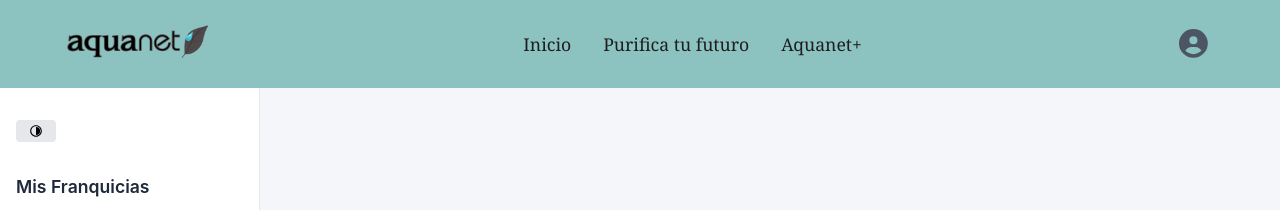
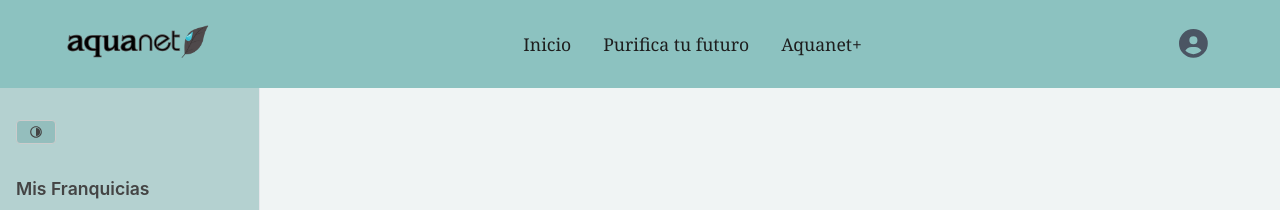
Before and after one commit to santipop1/AquanetFront, a Next.js app: page /dashboard-admin in a window 1280 px wide. Shown: the top 210 px of the page. Built offline with nearby package versions, Linux system fonts and the light colour scheme; no server answers.

Commit message:
otroscambios

```diff
--- a/src/app/comparar-franquicias/page.tsx
+++ b/src/app/comparar-franquicias/page.tsx
@@ -6,7 +6,6 @@ import React, { useEffect, useState } from 'react';
 import CardFranquicias from '@/components/cardFranquicias/cardFranquicias';
 import { getWaterPlantTypes, WaterPlantTypeCard } from '@/services/waterPlantTypes';
 import Link from 'next/link';
-
 
 export default function Page() {
   const [franquiciasData, setFranquiciasData] = useState<WaterPlantTypeCard[]>([]);
@@ -32,7 +31,7 @@ export default function Page() {
   return (
     <>
       <Header />
-    <main className="main-container">
+      <main className="main-container bg-white min-h-screen">
         <h1 className="page-title">¡Conoce nuestras franquicias disponibles!</h1>
         <div className="grid-container">
           {franquiciasData.map((item, index) => (
--- a/src/app/dashboard-admin/dashboard.css
+++ b/src/app/dashboard-admin/dashboard.css
@@ -1,15 +1,15 @@
 :root {
-  --dashboard-bg: #f5f6fa;
-  --sidebar-bg: #ffffff;
-  --text-primary: #1e293b;
-  --border-color: #e5e7eb;
+  --dashboard-bg: #F0F4F4;
+  --sidebar-bg: #72aaa87a;
+  --text-primary: #444444;
+  --border-color: #CCCCCC;
 }
 
 body.dark {
-  --dashboard-bg: #0f172a;
-  --sidebar-bg: #1e293b;
-  --text-primary: #f8fafc;
-  --border-color: #334155;
+  --dashboard-bg: #1E2A2A;
+  --sidebar-bg: #1F2326;
+  --text-primary: #DADADA;
+  --border-color: #3B4145;
 }
 
 .dashboard {
@@ -23,7 +23,7 @@ body.dark {
     width: 260px;
     padding: 2rem 1rem;
     background-color: var(--sidebar-bg);
-  border-right: 1px solid var(--border-color);
+    border-right: 1px solid #e5e7eb;
     display: flex;
     flex-direction: column;
     gap: 1rem;
@@ -32,12 +32,8 @@ body.dark {
   .dashboard-logo {
     font-size: 1.75rem;
     font-weight: 800;
-  color: var(--text-primary);
+    color: #1e293b;
     margin-bottom: 1rem;
-}
-
-.dashboard-logo-plus {
-  color: #05b852;
   }
 
   .dashboard-subtitle {
@@ -71,3 +67,14 @@ body.dark {
     grid-template-columns: repeat(auto-fit, minmax(400px, 1fr));
     gap: 2rem;
   }
+
+.modo-boton {
+  background-color: var(--sidebar-bg);
+  color: var(--text-primary);
+  border: 1px solid var(--border-color);
+  transition: background-color 0.3s, color 0.3s;
+}
+
+.modo-boton:hover {
+  filter: brightness(2.05);
+}
--- a/src/app/dashboard-admin/page.tsx
+++ b/src/app/dashboard-admin/page.tsx
@@ -64,7 +64,7 @@ export default function DashboardPage() {
               const isDark = document.body.classList.toggle('dark');
               localStorage.setItem('theme', isDark ? 'dark' : 'light');
             }}
-            className="text-sm bg-gray-200 text-black dark:bg-gray-700 dark:text-white px-3 py-1 rounded hover:bg-gray-300 dark:hover:bg-gray-600 transition height-10 w-10 flex items-center justify-center mb-4"
+            className="modo-boton text-sm bg-gray-200 text-black dark:bg-gray-700 dark:text-white px-3 py-1 rounded hover:bg-gray-300 dark:hover:bg-gray-600 transition height-10 w-10 flex items-center justify-center mb-4"
           >
             <BiAdjust />
           </button>
--- a/src/components/Notifications/NotificationModal/NotificationModal.tsx
+++ b/src/components/Notifications/NotificationModal/NotificationModal.tsx
@@ -12,35 +12,38 @@ const NotificationModal: FC<Props> = ({ notification, onClose }) => {
 
   useEffect(() => {
     const date = new Date(notification.lastSentAt);
-    setFormattedDate(date.toLocaleString('es-MX', {
-      hour: '2-digit',
-      minute: '2-digit',
-      day: '2-digit',
-      month: 'short',
-    }));
+    setFormattedDate(
+      date.toLocaleString('es-MX', {
+        hour: '2-digit',
+        minute: '2-digit',
+        day: '2-digit',
+        month: 'short',
+      })
+    );
   }, [notification.lastSentAt]);
 
   return (
-    <div className="absolute left-1/2 top-20 transform -translate-x-1/2 z-50 bg-white shadow-xl border border-gray-200 rounded-lg w-[90%] max-w-2xl p-6">
-      <div className="relative">
+    <div className="absolute left-1/2 top-20 transform -translate-x-1/2 z-50 bg-[#5a8684] shadow-xl border border-gray-200 rounded-lg w-[90%] max-w-2xl p-6">
+      <div className="relative text-white">
         <button
-          className="absolute top-4 right-4 text-gray-500 hover:text-gray-700"
+          className="absolute top-4 right-4 text-white hover:text-gray-200"
           onClick={onClose}
         >
           <FaTimes />
         </button>
 
         <h3 className="text-xl font-bold mb-2">{notification.title}</h3>
-        <div className="text-sm text-gray-500 flex gap-4 mb-4">
+        <div className="text-sm flex gap-4 mb-4">
           <span>{formattedDate}</span>
           <span>mitec</span>
         </div>
 
-        <p className="text-gray-700 mb-4">{notification.message}</p>
+        <p className="mb-4">{notification.message}</p>
 
         {notification.recurrenceEndDate && (
-          <p className="text-sm text-gray-500 mt-2">
-            Finaliza el {new Date(notification.recurrenceEndDate).toLocaleDateString('es-MX')}
+          <p className="text-sm mt-2">
+            Finaliza el{' '}
+            {new Date(notification.recurrenceEndDate).toLocaleDateString('es-MX')}
           </p>
         )}
       </div>
--- a/src/components/RecuadroDashboard/RecuadroRefacciones/RecuadroRefacciones.css
+++ b/src/components/RecuadroDashboard/RecuadroRefacciones/RecuadroRefacciones.css
@@ -37,19 +37,24 @@
   }
 
   .recuadro-refacciones th {
-    background-color: #eef2ff;
+    background-color: #8cc2c071;
+  }
+  body.dark .recuadro-refacciones th {
+    background-color: rgba(18, 36, 46, 0.425);
+    color: var(--foreground);
   }
 
   .recuadro-refacciones button {
-    background-color: #e0e7ff;
+    background-color: #8cc2c0;
     border: none;
     padding: 0.3rem 0.8rem;
     border-radius: 8px;
     cursor: pointer;
+    box-shadow: 0 1px 4px rgba(0, 0, 0, 0.1);
   }
 
   .recuadro-refacciones button:hover {
-    background-color: #c7d2fe;
+    background-color: #2F7C7C;
   }
 
   body.dark .recuadro-refacciones {
```
Lines whose indentation alone changed are shown as unchanged.
